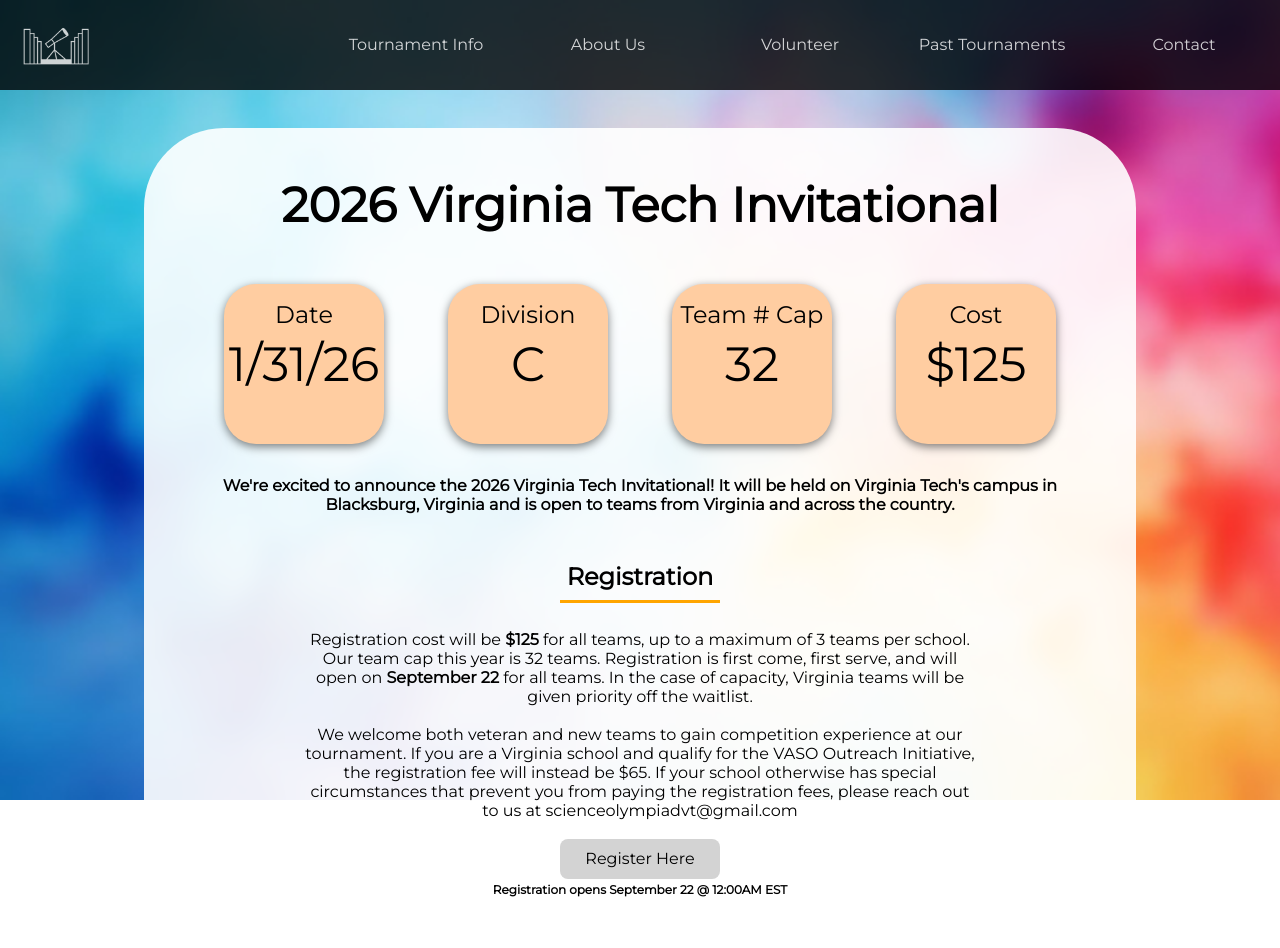
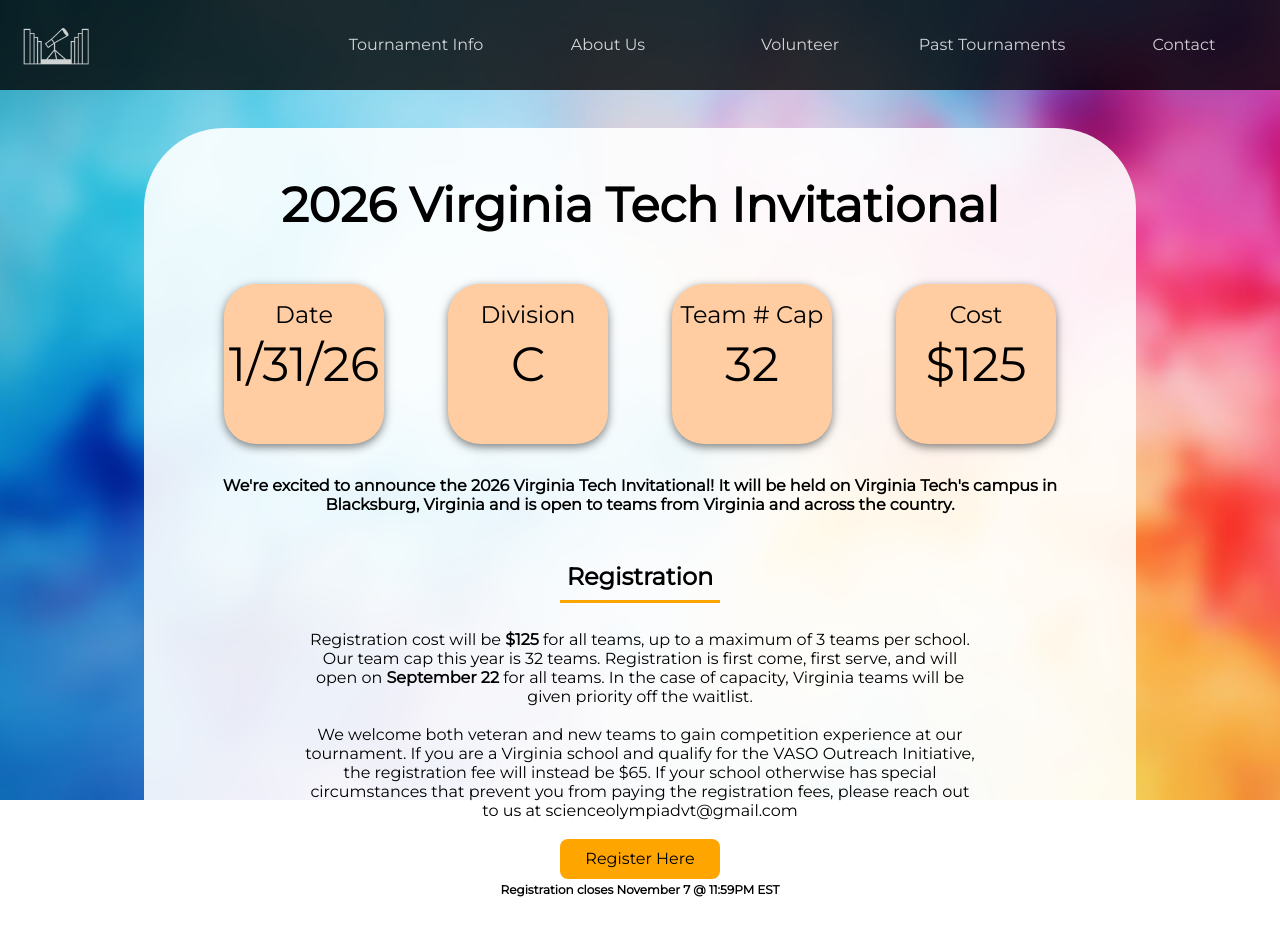
Before and after one commit to Pojoto/sovt-website, a SvelteKit app: page /tournament-info in a window 1280 px wide. Shown: the top 948 px of the page. Built offline with nearby package versions, Linux system fonts and the light colour scheme.

Commit message:
opened registration form

```diff
--- a/src/routes/tournament-info/+page.svelte
+++ b/src/routes/tournament-info/+page.svelte
@@ -46,9 +46,9 @@
                 please reach out to us at scienceolympiadvt@gmail.com
 
                 <br><br>
-                <Button text="Register Here" url="https://docs.google.com/forms/d/e/1FAIpQLSfIJPr-Qsn3Vzu81WvKvHpUXE2WlsvyCE-NhNRDihZq_-7uoA/viewform" active={false}/>
+                <Button text="Register Here" url="https://docs.google.com/forms/d/e/1FAIpQLSfIJPr-Qsn3Vzu81WvKvHpUXE2WlsvyCE-NhNRDihZq_-7uoA/viewform" active={true}/>
 
-                <b style="font-size:.75rem;">Registration opens September 22 @ 12:00AM EST</b>
+                <b style="font-size:.75rem;">Registration closes November 7 @ 11:59PM EST</b>
 
             </p>
         </div>
```
